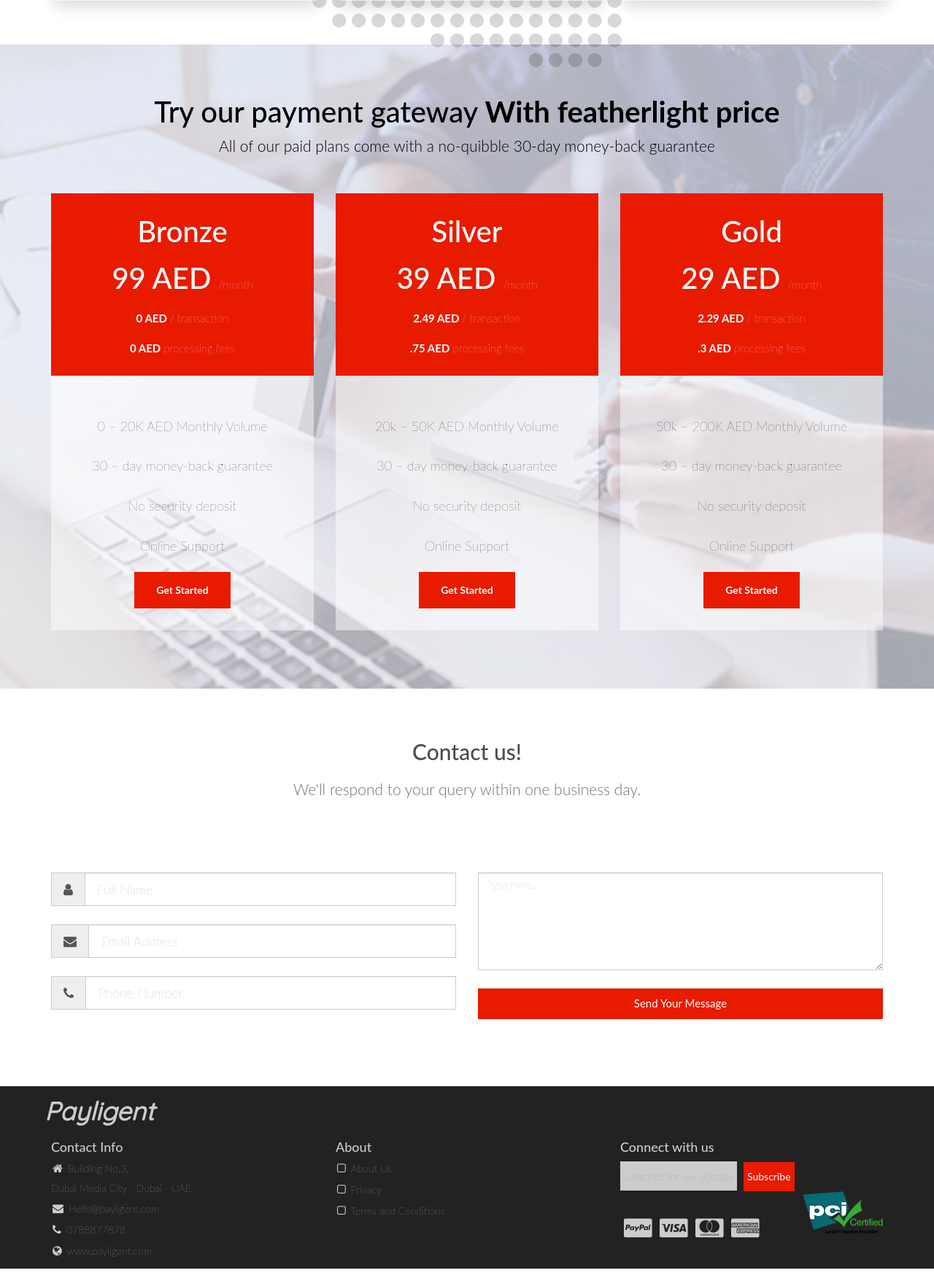
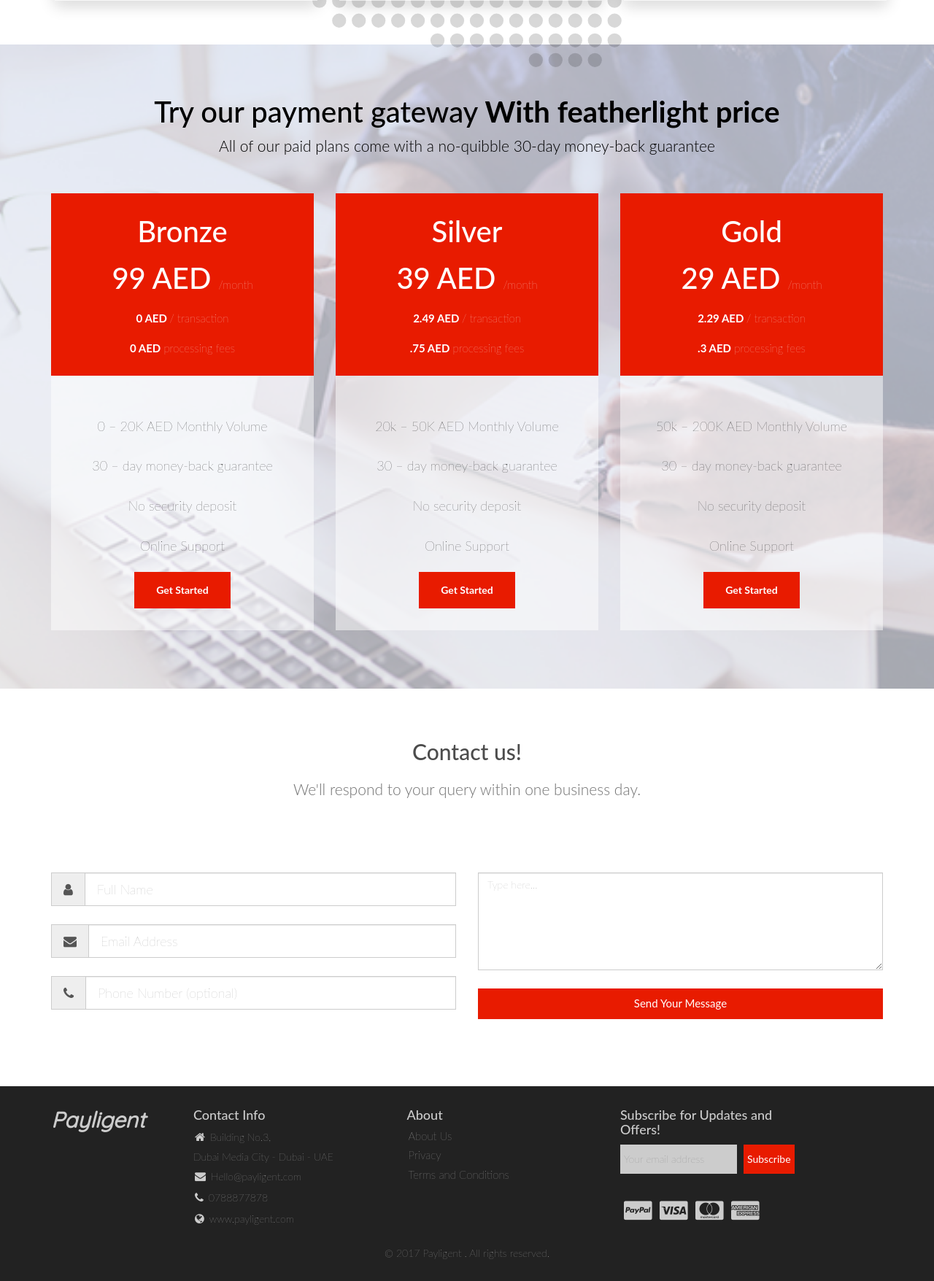
Before and after one commit to SethBuilder/payligent_proj, a Django app: page / in a window 1280 px wide. Shown: the part 1707-3463 px from the top of the page at 73% size. Run offline with Django 3.2, Linux system fonts and the light colour scheme; some libraries are stand-ins or nearby versions.

Commit message:
contact form working and animated

```diff
--- a/static/css/style.css
+++ b/static/css/style.css
@@ -484,14 +490,14 @@ ul.sidenav li a:hover:not(.active) {
 /*FOOTER*/
 
 .footer {
-    padding: 5px;
+    padding: 20px;
     color: #cccccc !important;
     background-color: #222222 !important;
 }
 
 .footer #logo a{
-        padding: 6px;
-        font-size: 35px;
+        /*padding: 10px;*/
+        font-size: 30px;
         font-family: 'Quicksand', sans-serif;
         font-weight: bolder;
         font-style: italic;
@@ -513,13 +519,27 @@ ul.sidenav li a:hover:not(.active) {
     background-color: #222222 !important;
 }
 
-.footer .contact, .footer .about {
+.footer .contact, .footer .about a{
     font-size: 15px;
 
     text-align: center;
     padding: 2px;
+    color: #cccccc !important;
+    text-decoration: none;
+    margin-right: 5px;
+}
 
-    margin-right: 5px;
+.footer .about {
+    /*float: left;*/
+}
+
+.footer .copy {
+    text-align: center;
+    padding-top: 20px;
+}
+
+.about-section {
+    /*margin-top: 80px;*/
 }
 
 .footer input {
--- a/templates/payligent/base.html
+++ b/templates/payligent/base.html
@@ -7,6 +7,8 @@
     <meta http-equiv="X-UA-Compatible" content="IE=edge">
     <meta name="viewport" content="width=device-width, initial-scale=1">
     <!-- The above 3 meta tags *must* come first in the head; any other head content must come *after* these tags -->
+
+    <link rel="icon" type="image/png" sizes="32x32" href=" {% static 'images/p.png' %} ">
     <title>
       {% block title_block %}
         Payligent | Affordable Online Payment Solution
@@ -31,7 +33,7 @@
   </head>
   <body>
     <ul class="sidenav" id="main-sidenav">
-      <li id="logo"><a href="#">payligent</a></li>
+      <li id="logo"><a href=" {% url 'payligent:index' %} ">payligent</a></li>
       <li class="icon">
         <div id="nav-icon">
             <span></span>
@@ -40,10 +42,10 @@
         </div>
       </li>
       <li class="no_show"><a href=""></a></li>
-      <li class="active"><a href="#">FEATURES</a></li>
-      <li><a href="#">PRICING</a></li>
-      <li><a href="#">TESTIMONIALS</a></li>
-      <li><a href="#">CONTACT</a></li>
+      <li><a href="#contact">CONTACT</a></li>
+      <li><a href="#pricing">PRICING</a></li>
+      <li><a href="#testi">TESTIMONIALS</a></li>
+      <li class="active"><a href="#features">FEATURES</a></li>
 
     </ul>
 
@@ -53,19 +55,15 @@
       {% endblock %}
 
 
+    <!-- UP ARROW -->
+    <a href="javascript:" id="return-to-top"><i class="fa fa-chevron-up" aria-hidden="true"></i></a>
+
+
     <!-- jQuery (necessary for Bootstrap's JavaScript plugins) -->
     <script src="https://ajax.googleapis.com/ajax/libs/jquery/1.12.4/jquery.min.js"></script>
     <!-- Include all compiled plugins (below), or include individual files as needed -->
     <script src="{%static 'js/bootstrap.min.js'%}"></script>
     <script type="text/javascript">
-
-      $(window).scroll(function() {
-        if ($(document).scrollTop() > 50) {
-          $('sidenav').addClass('shrink');
-       }else {
-           $('sidenav').removeClass('shrink');
-      }
-      });
 
 $(document).ready(function(){
   $('#nav-icon').click(function(){
@@ -85,5 +83,76 @@ $(document).ready(function(){
     <script>
       new WOW().init();
     </script>
+
+
+    <!--for smooth scrolling of nav bar links-->
+    <script type="text/javascript">
+      // Select all links with hashes
+      $('a[href*="#"]')
+        // Remove links that don't actually link to anything
+        .not('[href="#"]')
+        .not('[href="#0"]')
+        .click(function(event) {
+          // On-page links
+          if (
+            location.pathname.replace(/^\//, '') == this.pathname.replace(/^\//, '')
+            &&
+            location.hostname == this.hostname
+          ) {
+            // Figure out element to scroll to
+            var target = $(this.hash);
+            target = target.length ? target : $('[name=' + this.hash.slice(1) + ']');
+            // Does a scroll target exist?
+            if (target.length) {
+              // Only prevent default if animation is actually gonna happen
+              event.preventDefault();
+              $('html, body').animate({
+                scrollTop: target.offset().top
+              }, 1000, function() {
+                // Callback after animation
+                // Must change focus!
+                var $target = $(target);
+                $target.focus();
+                if ($target.is(":focus")) { // Checking if the target was focused
+                  return false;
+                } else {
+                  $target.attr('tabindex','-1'); // Adding tabindex for elements not focusable
+                  $target.focus(); // Set focus again
+                };
+              });
+            }
+          }
+        });
+      </script>
+
+          <!-- to add and remove active class -->
+    <script type="text/javascript">
+        var selector = '#main-sidenav li';
+        $(selector).removeClass('active');
+        $(selector).on('click', function(){
+            $(selector).removeClass('active');
+            $(this).addClass('active');
+        });
+    </script>
+
+
+<!-- UP ARROW JS -->
+<script type="text/javascript">
+
+  // ===== Scroll to Top ====
+$(window).scroll(function() {
+    if ($(this).scrollTop() >= 50) {        // If page is scrolled more than 50px
+        $('#return-to-top').fadeIn(200);    // Fade in the arrow
+    } else {
+        $('#return-to-top').fadeOut(200);   // Else fade out the arrow
+    }
+});
+$('#return-to-top').click(function() {      // When arrow is clicked
+    $('body,html').animate({
+        scrollTop : 0                       // Scroll to top of body
+    }, 500);
+});
+</script>
+
   </body>
 </html>
--- a/templates/payligent/index.html
+++ b/templates/payligent/index.html
@@ -13,8 +13,8 @@
 				<section class="wow bounceInDown">
 					<h1>UAE'S AFFORDABLE ONLINE PAYMENT SOLUTION </h1>
 					<h3>Accept Payments Online Through your website, mobile app, email or social accounts.</h3>
-					<button class="header-button">Learn More</button>
-		            <button class="header-button" id="black-button">Pick a Plan</button>
+					<a href="#features"><button class="header-button">Learn More</button></a>
+		            <a href="#pricing"><button class="header-button" id="black-button">Pick a Plan</button></a>
 				</section>
 
 				<object type="image/svg+xml" data=" {% static 'images/ae.svg' %} " class="wow bounceInUp">
@@ -215,37 +215,37 @@
 			<p class="lead wow fadeInUp" data-wow-delay='0.4s'>We'll respond to your query within one business day.</p>
 	<div class="container">
 		<div class="row">
-
+		<form action="mailto:moghrabi@gmail.com" method="post" enctype="text/plain">
 			<div class="col-md-6">
 				<div class="input-group input-group-lg wow fadeInUp" data-wow-delay='0.8s'>
 					<span class="input-group-addon" id="sizing-addon1">
 						<i class="fa fa-user" aria-hidden="true"></i>
 					</span>
-					<input class="form-control" aria-describedby='sizing-addon1' placeholder="Full Name">
+					<input class="form-control" aria-describedby='sizing-addon1' placeholder="Full Name" name="name">
 				</div>
 
 				<div class="input-group input-group-lg wow fadeInUp" data-wow-delay='1.2s'>
 					<span class="input-group-addon" id="sizing-addon1">
 						<i class="fa fa-envelope" aria-hidden="true"></i>
 					</span>
-					<input class="form-control" aria-describedby='sizing-addon1' placeholder="Email Address">
+					<input class="form-control" aria-describedby='sizing-addon1' placeholder="Email Address" required name="email">
 				</div>
 
 				<div class="input-group input-group-lg wow fadeInUp" data-wow-delay='1.6s'>
 					<span class="input-group-addon" id="sizing-addon1">
 						<i class="fa fa-phone" aria-hidden="true"></i>
 					</span>
-					<input class="form-control" aria-describedby='sizing-addon1' placeholder="Phone Number">
+					<input class="form-control" aria-describedby='sizing-addon1' placeholder="Phone Number (optional)" name="phone">
 				</div>
 			</div>
 
 			<div class="col-md-6">
 				<div class="input-group wow fadeInUp" data-wow-delay='2s'>
-					<textarea class="form-control" cols="80" rows="6" name="" placeholder="Type here..." style="width:100%"></textarea>
+					<textarea class="form-control" cols="80" rows="6" name="message" placeholder="Type here..." style="width:100%"></textarea>
 				</div>
 				<button class="btn btn-lg wow fadeInUp" data-wow-delay='2.4s'>Send Your Message</button>
 			</div>
-
+		</form>
 			</div>
 		</div>
 	</div>
@@ -257,8 +257,10 @@
 <div class="footer" id="footer">
 	<div class="container">
 		<div class="row">
-            <h4 id="logo"><a href="#">Payligent</a></h4>
-			<div class="col-md-4">
+
+            <h4 id="logo" class="col-md-2"><a href="#">Payligent</a></h4>
+
+			<div class="col-md-3">
 
 				<h4>Contact Info</h4>
 				<p><i class="contact fa fa-home" aria-hidden="true"></i>Building No.3,</p>
@@ -266,23 +268,39 @@
 				<p><i class="contact fa fa-envelope" aria-hidden="true"></i>Hello@payligent.com</p>
 				<p><i class="contact fa fa-phone" aria-hidden="true"></i>0788877878</p>
 				<p><i class="contact fa fa-globe" aria-hidden="true"></i>www.payligent.com</p>
+
 			</div>
 
-			<div class="col-md-4">
+			<div class="col-md-3">
+
+				<div class="about-section">
 					<h4>About</h4>
-				<p><i class="about fa fa-square-o" aria-hidden="true"></i>About Us</p>
-				<p><i class="about fa fa-square-o" aria-hidden="true"></i>Privacy</p>
-				<p><i class="about fa fa-square-o" aria-hidden="true"></i>Terms and Conditions</p>
+					<p class="about"><a href="">About Us</a></p>
+					<p class="about"><a href="">Privacy</a></p>
+					<p class="about"><a href="">Terms and Conditions</a></p>
 				</div>
-			<div class="col-md-4">
-				<h4>Connect with us</h4>
-				<input type="email" name="" placeholder="subscribe for our updates">
+			</div>
+
+			<div class="col-md-3">
+
+				<div class="connect-section pull-right">
+					<h4>Subscribe for Updates and Offers!</h4>
+					<input type="email" name="" placeholder="Your email address">
 					<button class="btn btn-success">Subscribe</button><br>
 					<a href=""><i class="social fa fa-cc-paypal" aria-hidden="true"></i></a>
 					<a href=""><i class="social fa fa-cc-visa" aria-hidden="true"></i></a>
 					<a href=""><i class="social fa fa-cc-mastercard" aria-hidden="true"></i></a>
 					<a href=""><i class="social fa fa-cc-amex" aria-hidden="true"></i></a>
-				<a href=""> <img src=" {% static 'images/pci.png' %} " class="pull-right"> </a>
+				</div>
+
+			</div>
+
+		</div>
+
+		<div class="row">
+			<div class="col-md-12">
+				<p class="copy">© 2017 Payligent  . All rights reserved.</p>
+				<!-- <a href=""> <img src=" {% static 'images/pci.png' %} " class="pull-right"> </a> -->
 			</div>
 		</div>
 	</div>
```
Also changed, not shown: other parts of static/css/style.css (+51 -2 lines), static/images/P.gif (added), static/images/p.png (added). Lines whose indentation alone changed are shown as unchanged.
